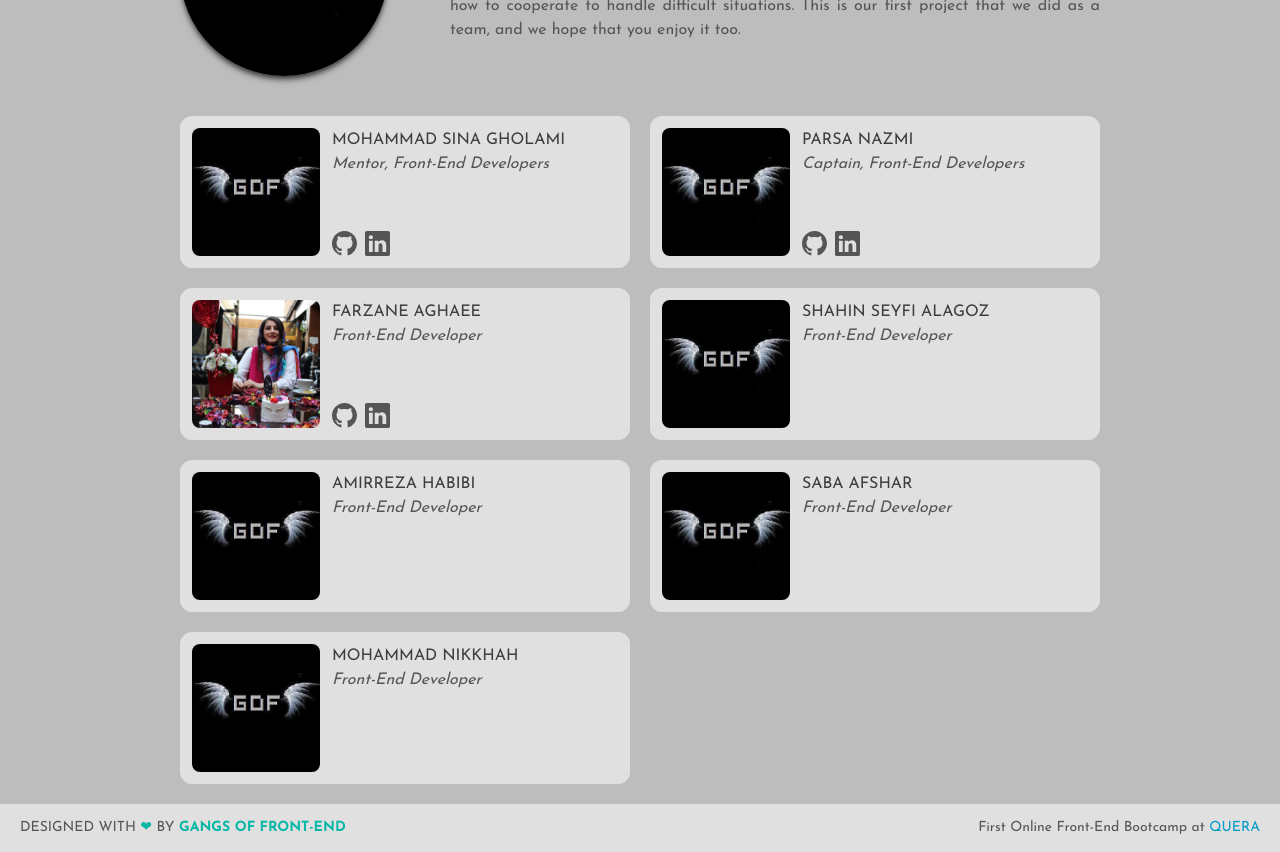
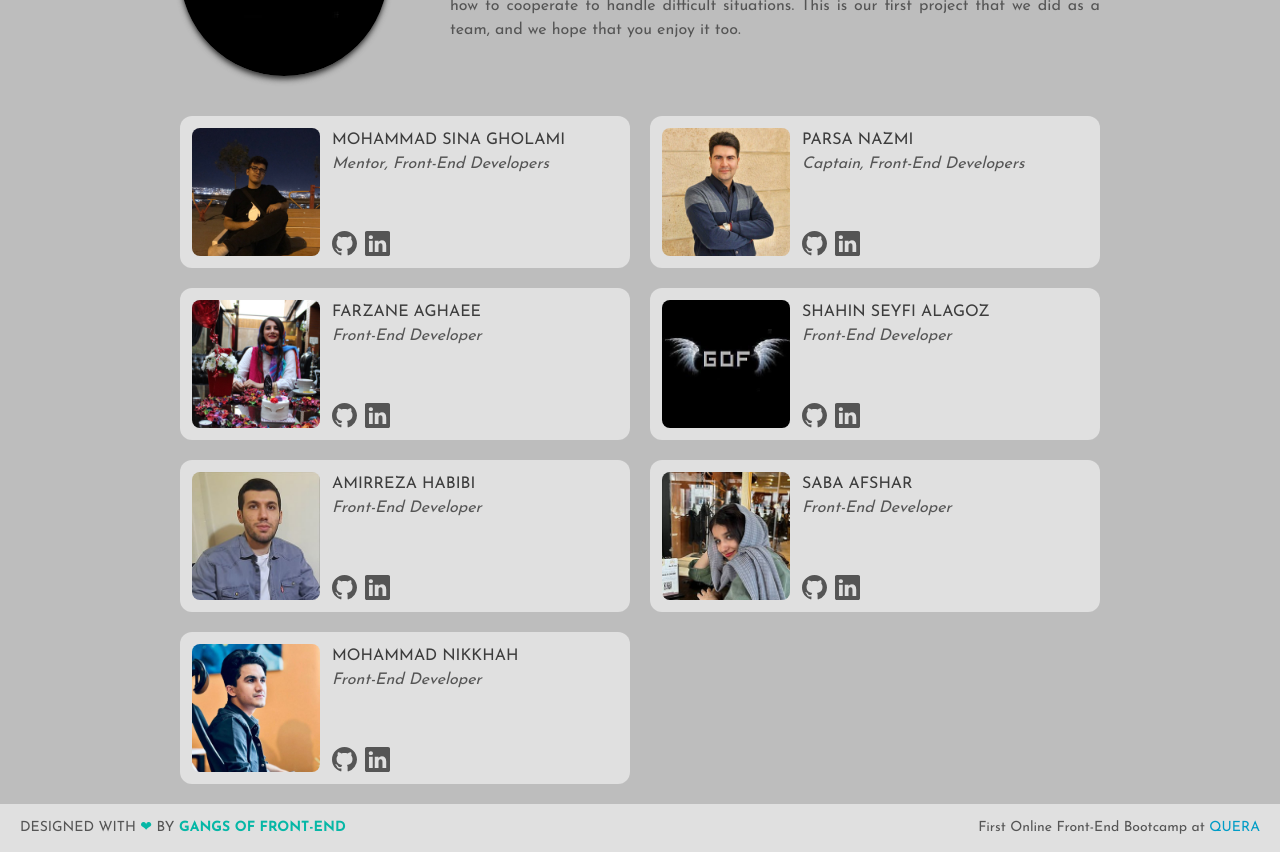
Before and after one commit to pnazmi95/cafe-cinema-react, a React (Create React App) app: page /about in a window 1280 px wide. Shown: the part 280-1132 px from the top of the page. Built offline with nearby package versions, Linux system fonts and the light colour scheme.

Commit message:
About page is now completed

```diff
--- a/src/components/About/index.tsx
+++ b/src/components/About/index.tsx
@@ -1,5 +1,11 @@
 import logo from "../../assets/logo.jpg";
 import Farzaneh from "../../assets/membersImages/Farzaneh.jpg";
+import Sina from "../../assets/membersImages/Sina.jpg";
+import AmirReza from "../../assets/membersImages/AmirReza.jpg";
+import Saba from "../../assets/membersImages/Saba.jpg";
+import Parsa from "../../assets/membersImages/Parsa.jpg";
+import Mohammad from "../../assets/membersImages/Mohammad.jpg";
+
 import { TeamCard } from "./TeamCard";
 interface AboutProps extends React.PropsWithChildren {}
 
@@ -15,10 +21,14 @@ export const About: React.FunctionComponent<AboutProps> = (): JSX.Element => {
           />
           <div className="flex w-[90vw] flex-col items-center justify-center gap-4 sm:w-[70vw] lg:w-[600px] xl:w-[650px] 2xl:w-[1100px]">
             <h2 className="uppercase text-light-hover dark:text-dark-hover sm:text-lg">
-            You see us, put your head down
+              You see us, put your head down
             </h2>
             <p className="text-justify">
-              The first challenging bootcamp of Quera brought us together to solve hard problems in the field of front-end development. Over time, we got to know each other better and learn how to cooperate to handle difficult situations. This is our first project that we did as a team, and we hope that you enjoy it too.
+              The first challenging bootcamp of Quera brought us together to
+              solve hard problems in the field of front-end development. Over
+              time, we got to know each other better and learn how to cooperate
+              to handle difficult situations. This is our first project that we
+              did as a team, and we hope that you enjoy it too.
             </p>
           </div>
         </div>
@@ -28,35 +38,48 @@ export const About: React.FunctionComponent<AboutProps> = (): JSX.Element => {
             role="mentor, front-end developers"
             github="https://github.com/sinaGh-cyber"
             linkedin="https://www.linkedin.com/in/mohammad-sina-gholami/"
+            imgSrc={Sina}
           />
           <TeamCard
             name="parsa nazmi"
             role="captain, front-end developers"
             github="https://github.com/pnazmi95"
-            linkedin = "https://www.linkedin.com/in/parsa-nazmi-452938168/"
+            linkedin="https://www.linkedin.com/in/parsa-nazmi-452938168/"
+            imgSrc={Parsa}
           />
           <TeamCard
             name="Farzane Aghaee"
             role="front-end developer"
             github="https://github.com/Faraghaee"
             linkedin="https://www.linkedin.com/in/farzaneh-aghaee/"
-            imgSrc= {Farzaneh}
+            imgSrc={Farzaneh}
           />
           <TeamCard
             name="Shahin Seyfi Alagoz"
             role="front-end developer"
+            github="https://github.com/Michayilsa"
+            linkedin="https://www.linkedin.com/in/shahin-saifi-alagoz-54345023/"
           />
           <TeamCard
             name="Amirreza Habibi"
-            role="front-end developer"
+            role="front-end  developer"
+            github="https://github.com/amirreza-habibi"
+            linkedin="https://www.linkedin.com/in/amirreza-habibi-b7467525b/"
+            imgSrc={AmirReza}
           />
           <TeamCard
             name="Saba Afshar"
             role="front-end developer"
+            imgSrc={Saba}
+            github="https://github.com/sabaafshar7"
+            linkedin="https://www.linkedin.com/in/saba-afshari-04452a25b"
           />
           <TeamCard
             name="Mohammad Nikkhah"
             role="front-end developer"
+            github="https://github.com/Mohammad-Nikkhah"
+            linkedin="https://www.linkedin.com/in/mohammad-nikkhah-4678521b8/"
+            imgSrc={Mohammad}
           />
         </div>
       </div>
--- a/src/components/MovieDetail/index.tsx
+++ b/src/components/MovieDetail/index.tsx
@@ -9,7 +9,6 @@ const MovieDetail: React.FunctionComponent<IMovieDetailProps> = ({
   return (
     <section
       className="h-[calc(100vh-176px)] w-full bg-cover bg-center"
-      // md:h-[clac(100vh-192px)]
       style={{
         backgroundImage: `url(${movies[movieId].slider})`,
         backgroundRepeat: `no-repeat`,
```
Also changed, not shown: src/assets/membersImages/Mohammad.jpg (added).
